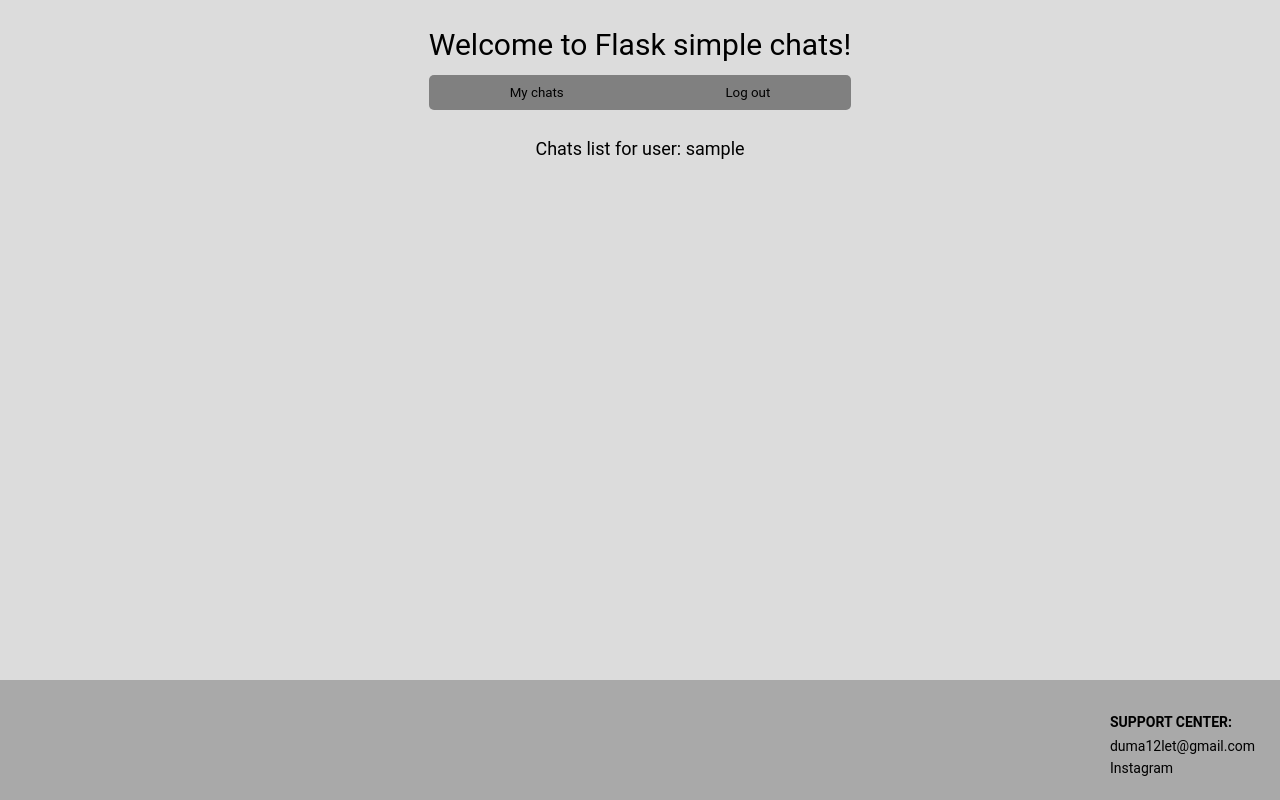
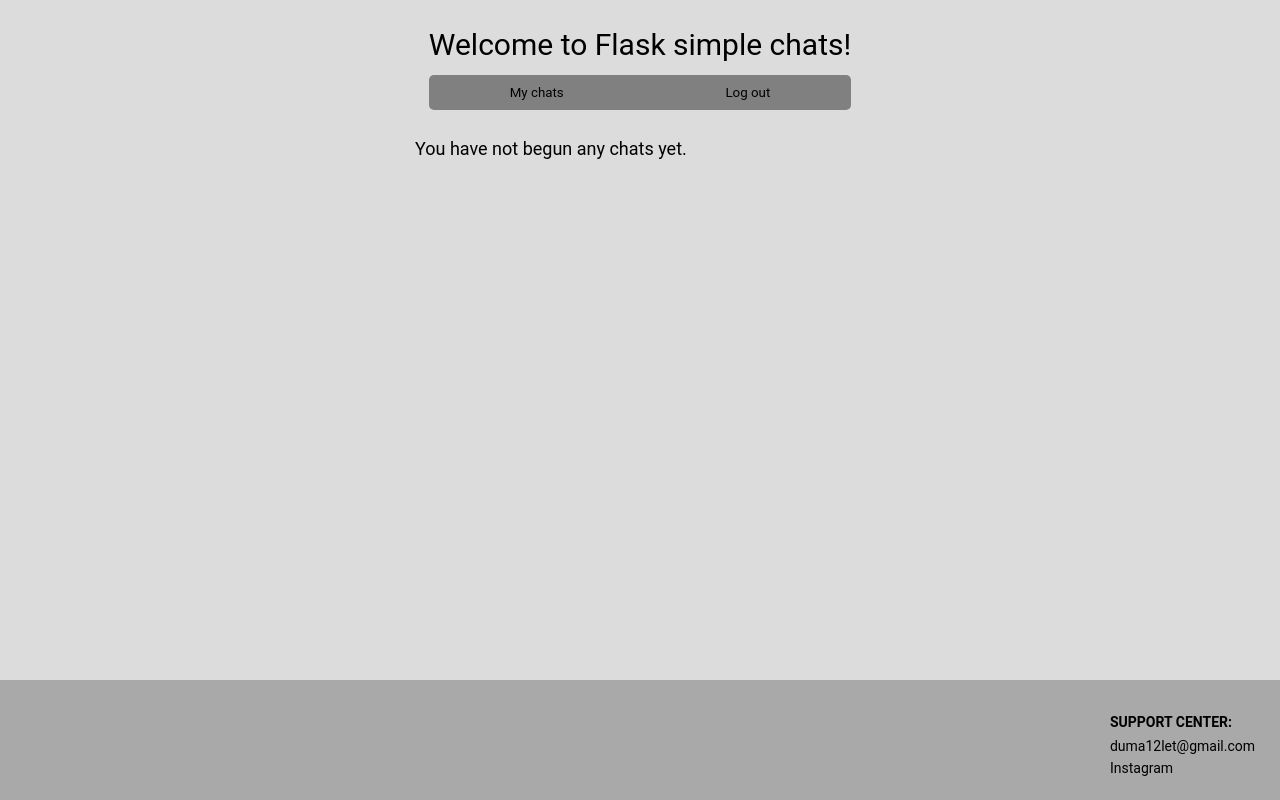
Before and after one commit to Dima2504/flask-simple-chats, a Flask app: page /chats/list in a window 1280 px wide. Run offline with Flask 2, Linux system fonts and the light colour scheme; the visitor is signed in with stand-in values (Sample User, id 1); data comes from the database, SQL or seed files in the repository; data that the repository does not hold is empty.

Commit message:
Add real user chats list to an appropriate view and template

```diff
--- a/app/chats/views.py
+++ b/app/chats/views.py
@@ -2,6 +2,7 @@ from flask.views import MethodView
 from app.authentication.decorators import login_required
 from app import db
 from app.authentication import User
+from app.authentication.models import chats
 from flask import g
 from flask import session
 from flask import render_template
@@ -17,8 +18,11 @@ class UserChatsList(MethodView):
     def get(self):
         """Return list of chats the current user has started"""
         user = g.user
-        companions = user.chats
-        return render_template('chats/list.html', user_companions=companions)
+        user_companions_usernames = db.session.query(User.username, User.name).join(chats,
+                                                                                    chats.c.user2_id == User.user_id).filter(
+            chats.c.user1_id == user.user_id).all()
+
+        return render_template('chats/list.html', user_companions_usernames=user_companions_usernames)
 
 
 class UserChatBegin(MethodView):
--- a/app/static/style.css
+++ b/app/static/style.css
@@ -213,6 +213,27 @@ body {
     line-height: 90px;
 }
 */
+.content__chats_list{
+    width: 450px;
+}
+.content__chats_list h1{
+    margin-bottom: 15px;
+}
+.content__user_chat_link{
+    font-size: 17px;
+    padding: 6px;
+    width: 100%;
+    border-radius: 5px;
+    background-color: white;
+    margin-bottom: 10px;
+    cursor: pointer;
+}
+.content__user_chat_link:hover{
+    color: white;
+    background-color: dimgray;
+    transition-duration: 0.5s;
+}
+
 .content__chat{
     width: 600px;
 }
--- a/app/templates/chats/list.html
+++ b/app/templates/chats/list.html
@@ -1,12 +1,18 @@
 {% extends 'base.html' %}
 {% block title %}Chats list{% endblock %}
 {% block content %}
-    <div class="content__list">
-        <h1>Chats list for user: {{ user.username }}</h1>
-        <ul>
-            {% for companion in user_companions %}
-                <li>{{ companion.username }}</li>
-            {% endfor %}
-        </ul>
+    <div class="content__chats_list">
+        {% if user_companions_usernames %}
+            <h1>Continue your chat with:</h1>
+            <ul>
+                {% for companion_username in user_companions_usernames %}
+                    <li><a href="{{ url_for('chats.begin', companion_username=companion_username.0) }}">
+                        <div class="content__user_chat_link">{{ companion_username.1|capitalize }}</div>
+                    </a></li>
+                {% endfor %}
+            </ul>
+        {% else %}
+            <h1>You have not begun any chats yet.</h1>
+        {% endif %}
     </div>
 {% endblock %}
```
